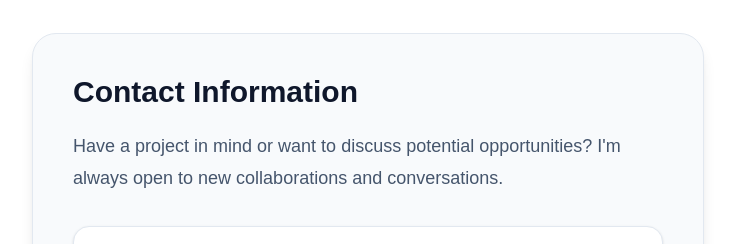
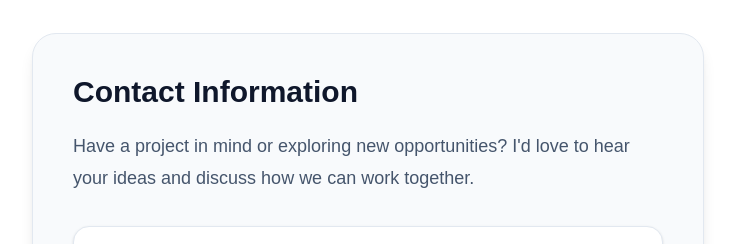
Before and after one commit to vansh-chauhan01/portfolio, a React (Vite) app in the folder frontend/: page / in a window 1280 px wide. Shown: the part 3060-3304 px from the top of the page, without its empty margins (272-1007 px from the left). Built offline with nearby package versions, Linux system fonts and the light colour scheme; a web font is replaced by a local one.

Commit message:
made changes in content of contact

```diff
--- a/frontend/src/components/Contact.jsx
+++ b/frontend/src/components/Contact.jsx
@@ -17,8 +17,8 @@ const Contact = () => {
           </h3>
 
           <p className="mt-4 sm:mt-5 text-base sm:text-lg leading-7 sm:leading-8 text-slate-600">
-            Have a project in mind or want to discuss potential opportunities?
-            I'm always open to new collaborations and conversations.
+            Have a project in mind or exploring new opportunities?
+            I'd love to hear your ideas and discuss how we can work together.
           </p>
 
           <div className="mt-6 sm:mt-8 space-y-5 sm:space-y-8">
```
